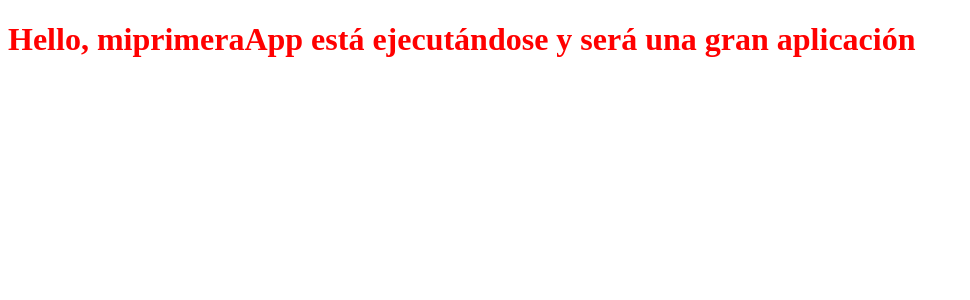
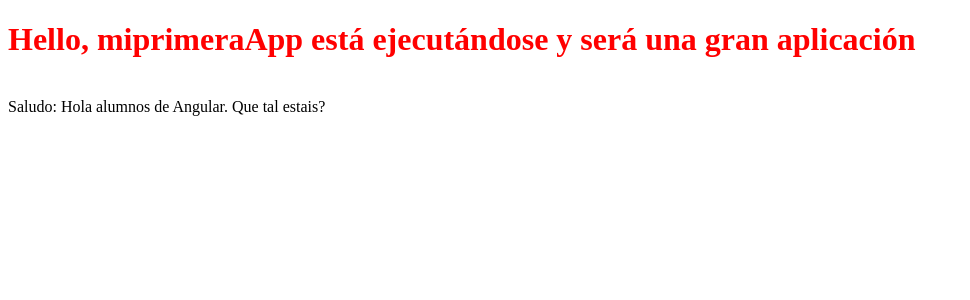
Before and after one commit to sk8182/Curso-Angular-1-primeraApp, an Angular app: page / in a window 1280 px wide. Shown: the top 300 px of the page, without its empty margins (0-970 px from the left). Built offline with nearby package versions, Linux system fonts and the light colour scheme.

Commit message:
Angular. Estructura y flujo. Vídeo 4

```diff
--- a/src/app/app.component.html
+++ b/src/app/app.component.html
@@ -1,2 +1,5 @@
 
       <h1 style="color: red;font-weight: bold;">Hello, {{ title }} está ejecutándose y será una gran aplicación</h1>
+      <br/>
+
+      <span>Saludo: {{ saludo }}</span>
--- a/src/app/app.component.ts
+++ b/src/app/app.component.ts
@@ -10,4 +10,6 @@
 })
 export class AppComponent {
   title = 'miprimeraApp';
+
+  saludo = 'Hola alumnos de Angular. Que tal estais?';
 }
```
